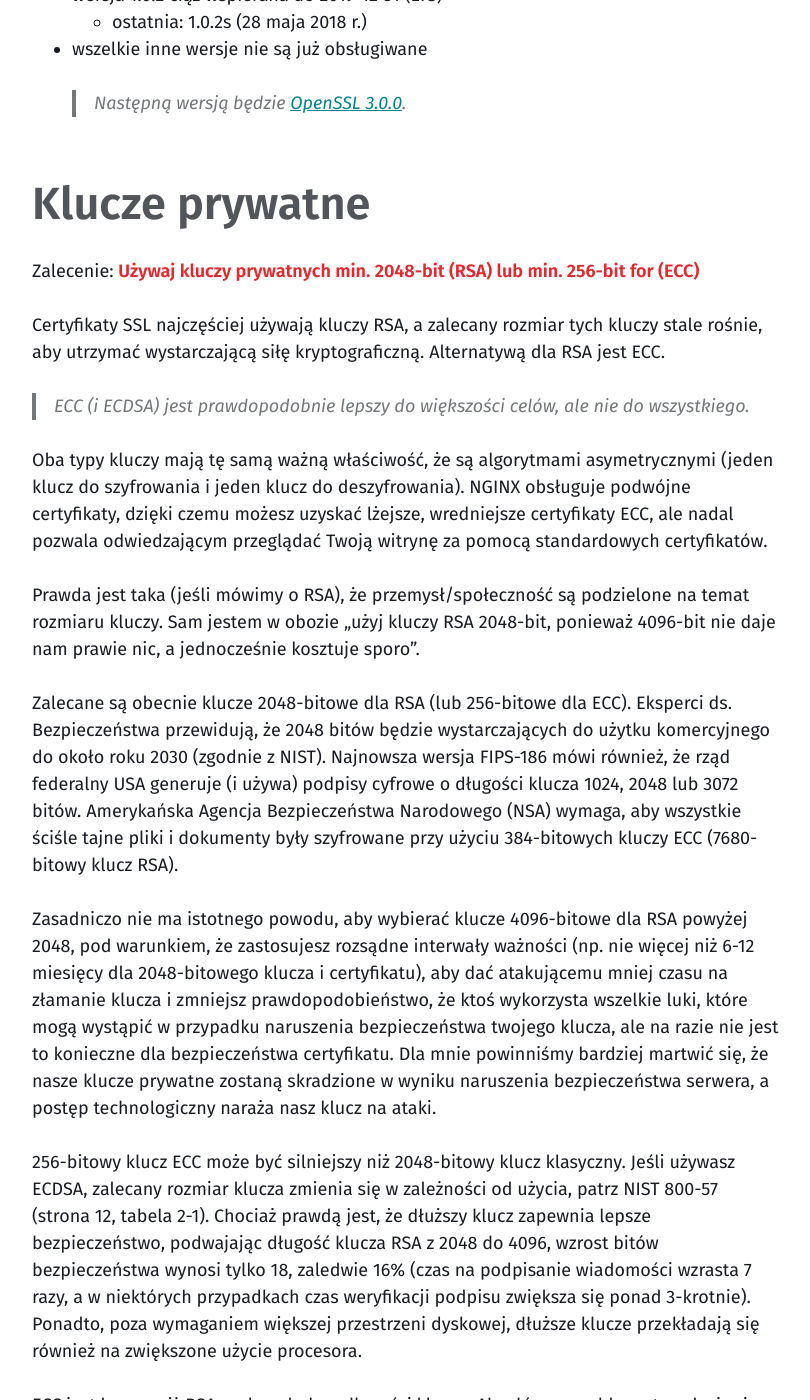
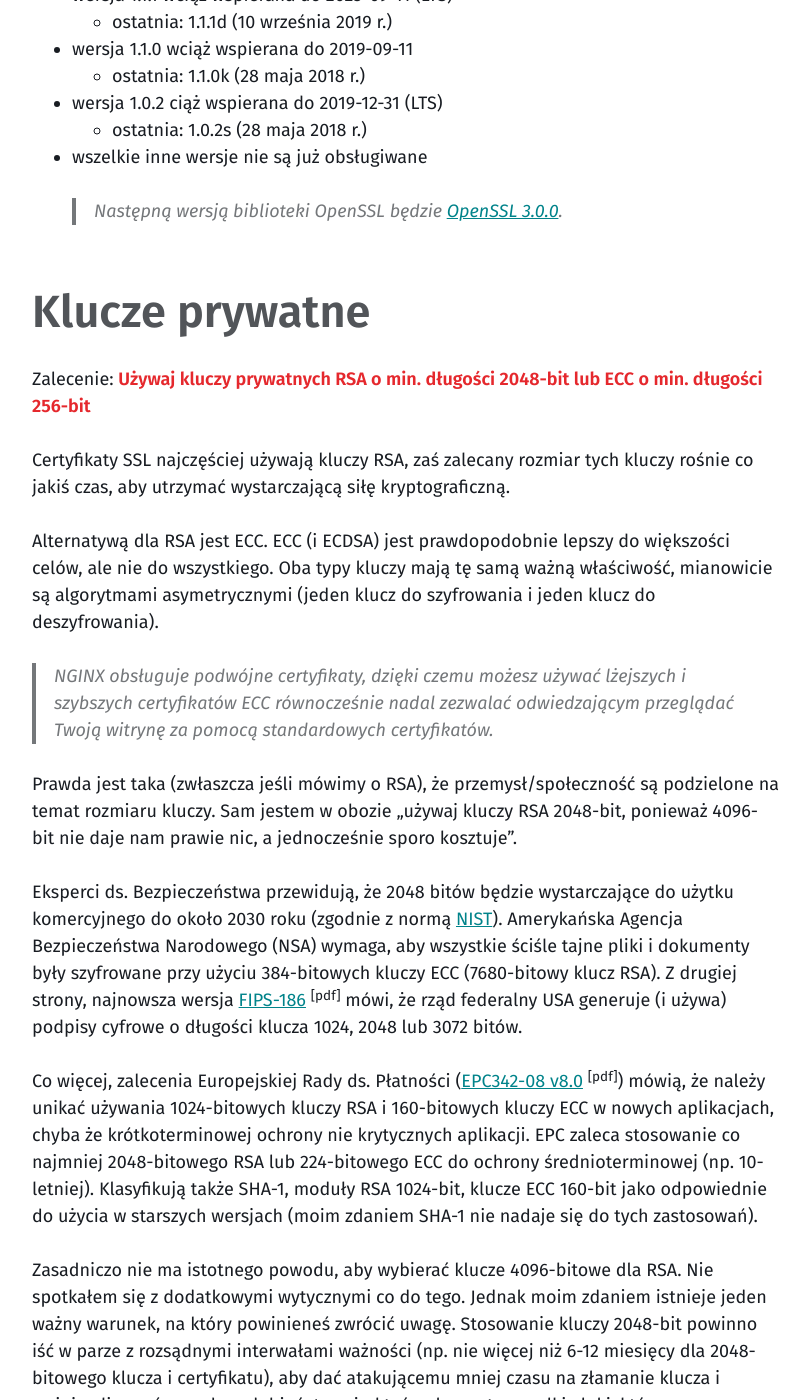
Before and after one commit to morristech/trimstray.github.io, a Jekyll site: the page built from _posts/2020-02-26-niezbednik_sysadmina_tls_nginx.md, in a window 1280 px wide and 1400 px high, scrolled down 2009 px. Shown: the whole window, without its empty margins (180-990 px from the left). Built offline with Jekyll 4.4.1, drawn with Linux system fonts in a browser that asks for light colours; some of the changed text lies outside the part shown.

Commit message:
uncommited changes - signed-off-by: trimstray <trimstray@gmail.com>

```diff
--- a/_posts/2020-02-26-niezbednik_sysadmina_tls_nginx.md
+++ b/_posts/2020-02-26-niezbednik_sysadmina_tls_nginx.md
@@ -16,13 +16,16 @@ Prezentowane konfiguracje oraz zasady odnoszą się do najnowszych zaleceń. Ocz
 
 # Czym jest TLS?
 
-Protokół TLS (ang. _Transport Layer Security_) jest podstawowym protokołem zapewniającym prywatność i integralność danych między dwoma komunikującymi się urządzeniami lub aplikacjami. Jest to także najczęściej stosowany protokół bezpieczeństwa, zastępujący dziś SSL (ang. _Secure Socket Layer_), używany w przeglądarkach internetowych i innych aplikacjach wymagających bezpiecznej wymiany danych przez sieć.
+Protokół TLS (ang. _Transport Layer Security_) jest podstawowym protokołem zapewniającym prywatność i integralność danych między dwoma komunikującymi się urządzeniami lub aplikacjami. Jest to także najczęściej stosowany protokół bezpieczeństwa używany w przeglądarkach internetowych i innych aplikacjach wymagających bezpiecznej wymiany danych przez sieć. TLS zastępuje także starszą wersję protokołu, tj. SSL (ang. _Secure Socket Layer_).
 
-Jedną z ważniejszych funkcji protokołu TLS jest gwarancja, że podczas połączenia ze zdalnym punktem końcowym, jest on tym, za kogo się podaje poprzez szyfrowanie oraz weryfikację jego tożsamości.
+Jedną z ważniejszych funkcji protokołu TLS jest gwarancja, że podczas połączenia ze zdalnym punktem końcowym, jest on tym, za kogo się podaje. Wynika to z dwóch kluczowych funkcji:
+
+- szyfrowania komunikacji między punktem źródłowym a punktem docelowym
+- weryfikacji tożsamości punktu docelowego
 
 # Biblioteka OpenSSL
 
-Zalecenie: <font color="#e5282d"><b>Używaj aktualnej i gotowej do produkcji wersji OpenSSL</b></font>
+Zalecenie: <font color="#e5282d"><b>Używaj aktualnej i gotowej do uruchomienia produkcyjnie wersji OpenSSL</b></font>
 
 Biblioteka [OpenSSL](https://www.openssl.org/) jest najpopularniejszą implementacją protokołu SSL/TLS. Zawiera ona podstawowe funkcje kryptograficzne oraz dostarcza szereg narzędzi administratyjnych.
 
@@ -44,30 +47,32 @@ Oczywiście kryteria wyboru odpowiedniej wersji mogą się różnić i wszystko
   - ostatnia: 1.0.2s (28 maja 2018 r.)
 - wszelkie inne wersje nie są już obsługiwane
 
-  > Następną wersją będzie [OpenSSL 3.0.0](https://blog.apnic.net/2019/10/21/openssl-3-0-accelerating-forwards/).
+  > Następną wersją biblioteki OpenSSL będzie [OpenSSL 3.0.0](https://blog.apnic.net/2019/10/21/openssl-3-0-accelerating-forwards/).
 
 # Klucze prywatne
 
-Zalecenie: <font color="#e5282d"><b>Używaj kluczy prywatnych min. 2048-bit (RSA) lub min. 256-bit for (ECC)</b></font>
+Zalecenie: <font color="#e5282d"><b>Używaj kluczy prywatnych RSA o min. długości 2048-bit lub ECC o min. długości 256-bit</b></font>
 
-Certyfikaty SSL najczęściej używają kluczy RSA, a zalecany rozmiar tych kluczy stale rośnie, aby utrzymać wystarczającą siłę kryptograficzną. Alternatywą dla RSA jest ECC.
+Certyfikaty SSL najczęściej używają kluczy RSA, zaś zalecany rozmiar tych kluczy rośnie co jakiś czas, aby utrzymać wystarczającą siłę kryptograficzną.
 
-  > ECC (i ECDSA) jest prawdopodobnie lepszy do większości celów, ale nie do wszystkiego.
+Alternatywą dla RSA jest ECC. ECC (i ECDSA) jest prawdopodobnie lepszy do większości celów, ale nie do wszystkiego. Oba typy kluczy mają tę samą ważną właściwość, mianowicie są algorytmami asymetrycznymi (jeden klucz do szyfrowania i jeden klucz do deszyfrowania).
 
-Oba typy kluczy mają tę samą ważną właściwość, że są algorytmami asymetrycznymi (jeden klucz do szyfrowania i jeden klucz do deszyfrowania). NGINX obsługuje podwójne certyfikaty, dzięki czemu możesz uzyskać lżejsze, wredniejsze certyfikaty ECC, ale nadal pozwala odwiedzającym przeglądać Twoją witrynę za pomocą standardowych certyfikatów.
+  > NGINX obsługuje podwójne certyfikaty, dzięki czemu możesz używać lżejszych i szybszych certyfikatów ECC równocześnie nadal zezwalać odwiedzającym przeglądać Twoją witrynę za pomocą standardowych certyfikatów.
 
-Prawda jest taka (jeśli mówimy o RSA), że przemysł/społeczność są podzielone na temat rozmiaru kluczy. Sam jestem w obozie „użyj kluczy RSA 2048-bit, ponieważ 4096-bit nie daje nam prawie nic, a jednocześnie kosztuje sporo”.
+Prawda jest taka (zwłaszcza jeśli mówimy o RSA), że przemysł/społeczność są podzielone na temat rozmiaru kluczy. Sam jestem w obozie „używaj kluczy RSA 2048-bit, ponieważ 4096-bit nie daje nam prawie nic, a jednocześnie sporo kosztuje”.
 
-Zalecane są obecnie klucze 2048-bitowe dla RSA (lub 256-bitowe dla ECC). Eksperci ds. Bezpieczeństwa przewidują, że 2048 bitów będzie wystarczających do użytku komercyjnego do około roku 2030 (zgodnie z NIST). Najnowsza wersja FIPS-186 mówi również, że rząd federalny USA generuje (i używa) podpisy cyfrowe o długości klucza 1024, 2048 lub 3072 bitów. Amerykańska Agencja Bezpieczeństwa Narodowego (NSA) wymaga, aby wszystkie ściśle tajne pliki i dokumenty były szyfrowane przy użyciu 384-bitowych kluczy ECC (7680-bitowy klucz RSA).
+Eksperci ds. Bezpieczeństwa przewidują, że 2048 bitów będzie wystarczające do użytku komercyjnego do około 2030 roku (zgodnie z normą [NIST](https://www.keylength.com/en/4/)). Amerykańska Agencja Bezpieczeństwa Narodowego (NSA) wymaga, aby wszystkie ściśle tajne pliki i dokumenty były szyfrowane przy użyciu 384-bitowych kluczy ECC (7680-bitowy klucz RSA). Z drugiej strony, najnowsza wersja [FIPS-186](https://nvlpubs.nist.gov/nistpubs/FIPS/NIST.FIPS.186-4.pdf) <sup>[pdf]</sup> mówi, że rząd federalny USA generuje (i używa) podpisy cyfrowe o długości klucza 1024, 2048 lub 3072 bitów.
 
-Zasadniczo nie ma istotnego powodu, aby wybierać klucze 4096-bitowe dla RSA powyżej 2048, pod warunkiem, że zastosujesz rozsądne interwały ważności (np. nie więcej niż 6-12 miesięcy dla 2048-bitowego klucza i certyfikatu), aby dać atakującemu mniej czasu na złamanie klucza i zmniejsz prawdopodobieństwo, że ktoś wykorzysta wszelkie luki, które mogą wystąpić w przypadku naruszenia bezpieczeństwa twojego klucza, ale na razie nie jest to konieczne dla bezpieczeństwa certyfikatu. Dla mnie powinniśmy bardziej martwić się, że nasze klucze prywatne zostaną skradzione w wyniku naruszenia bezpieczeństwa serwera, a postęp technologiczny naraża nasz klucz na ataki.
+Co więcej, zalecenia Europejskiej Rady ds. Płatności ([EPC342-08 v8.0](https://www.europeanpaymentscouncil.eu/sites/default/files/kb/file/2019-01/EPC342-08%20v8.0%20Guidelines%20on%20cryptographic%20algorithms%20usage%20and%20key%20management.pdf) <sup>[pdf]</sup>) mówią, że należy unikać używania 1024-bitowych kluczy RSA i 160-bitowych kluczy ECC w nowych aplikacjach, chyba że krótkoterminowej ochrony nie krytycznych aplikacji. EPC zaleca stosowanie co najmniej 2048-bitowego RSA lub 224-bitowego ECC do ochrony średnioterminowej (np. 10-letniej). Klasyfikują także SHA-1, moduły RSA 1024-bit, klucze ECC 160-bit jako odpowiednie do użycia w starszych wersjach (moim zdaniem SHA-1 nie nadaje się do tych zastosowań).
 
-256-bitowy klucz ECC może być silniejszy niż 2048-bitowy klucz klasyczny. Jeśli używasz ECDSA, zalecany rozmiar klucza zmienia się w zależności od użycia, patrz NIST 800-57 (strona 12, tabela 2-1). Chociaż prawdą jest, że dłuższy klucz zapewnia lepsze bezpieczeństwo, podwajając długość klucza RSA z 2048 do 4096, wzrost bitów bezpieczeństwa wynosi tylko 18, zaledwie 16% (czas na podpisanie wiadomości wzrasta 7 razy, a w niektórych przypadkach czas weryfikacji podpisu zwiększa się ponad 3-krotnie). Ponadto, poza wymaganiem większej przestrzeni dyskowej, dłuższe klucze przekładają się również na zwiększone użycie procesora.
+Zasadniczo nie ma istotnego powodu, aby wybierać klucze 4096-bitowe dla RSA. Nie spotkałem się z dodatkowymi wytycznymi co do tego. Jednak moim zdaniem istnieje jeden ważny warunek, na który powinieneś zwrócić uwagę. Stosowanie kluczy 2048-bit powinno iść w parze z rozsądnymi interwałami ważności (np. nie więcej niż 6-12 miesięcy dla 2048-bitowego klucza i certyfikatu), aby dać atakującemu mniej czasu na złamanie klucza i zminimalizować prawdopodobieństwo, że ktoś wykorzysta wszelkie luki, które mogą wystąpić w przypadku naruszenia jego bezpieczeństwa.
+
+Co więcej, moim zdaniem powinniśmy bardziej się martwić, że nasze klucze prywatne zostaną skradzione w wyniku naruszenia bezpieczeństwa serwera, a postęp technologiczny naraża nasz klucz na ataki.
+
+256-bitowy klucz ECC może być silniejszy niż 2048-bitowy klucz klasyczny. Jeśli używasz ECDSA, zalecany rozmiar klucza zmienia się w zależności od użycia, patrz [NIST 800-57 (page 12, table 2-1)](https://nvlpubs.nist.gov/nistpubs/specialpublications/nist.sp.800-57pt3r1.pdf) <sup>[pdf]</sup>. Chociaż prawdą jest, że dłuższy klucz zapewnia lepsze bezpieczeństwo, podwajając długość klucza RSA z 2048 do 4096, wzrost bitów bezpieczeństwa wynosi tylko 18, zaledwie 16% (czas na podpisanie wiadomości wzrasta 7 razy, a w niektórych przypadkach czas weryfikacji podpisu zwiększa się ponad 3-krotnie). Ponadto, poza wymaganiem większej przestrzeni dyskowej, dłuższe klucze przekładają się również na zwiększone użycie procesora.
 
 ECC jest lepsze niż RSA pod względem długości klucza. Ale główne problemy to wdrożenie. Myślę, że RSA jest łatwiejszy do wdrożenia niż ECC. Klucze ECDSA (zawierające klucze publiczne ECC) są zalecane w porównaniu z RSA, ponieważ oferują ten sam poziom bezpieczeństwa z mniejszymi kluczami w przeciwieństwie do kryptografii spoza ECC. Klucze ECC są lepsze niż klucze RSA i DSA, ponieważ algorytm ECC jest trudniejszy do złamania (mniej wrażliwy). Moim zdaniem ECC nadaje się do środowisk o dużej ilości ograniczeń (ograniczone zasoby pamięci lub przetwarzania danych), np. telefony komórkowe, urządzenia PDA i ogólnie systemy wbudowane. Oczywiście klucze RSA są bardzo szybkie, zapewniają bardzo proste szyfrowanie i weryfikację oraz są łatwiejsze do wdrożenia niż ECC.
 
 Dłuższe klucze RSA generują więcej czasu i wymagają więcej procesora i energii, gdy są używane do szyfrowania i deszyfrowania, również uzgadnianie SSL na początku każdego połączenia będzie wolniejsze. Ma również niewielki wpływ na stronę klienta (np. Przeglądarki). Podczas korzystania z curve25519, ECC jest uważane za bardziej bezpieczne. Z założenia jest szybki i odporny na różne ataki z boku kanału. RSA jest jednak nie mniej bezpieczny, ale pod względem praktycznym jest również uważany za niezniszczalny.
 
-Prawdziwą zaletą używania obecnie klucza 4096-bitowego jest zabezpieczenie na przyszłość. Jeśli chcesz uzyskać A + ze 100% s na SSL Lab (dla Key Exchange), zdecydowanie powinieneś użyć 4096 bitowych kluczy prywatnych. To główny (i jedyny dla mnie) powód, dla którego powinieneś ich używać.
-
-Użyj polecenia prędkości OpenSSL, aby porównać oba typy i porównać wyniki, np. openssl speed rsa2048 rsa4096, openssl speed rsa lub openssl speed ecdsa. Pamiętaj jednak, że w testach szybkości OpenSSL widać różnicę w szybkości szyfrowania blokowego, podczas gdy w rzeczywistości większość czasu procesora jest spędzana na algorytmach asymetrycznych podczas uzgadniania SSL. Z drugiej strony nowoczesne procesory są w stanie wykonać co najmniej 1k 1024-bitowych znaków RSA na sekundę na jednym rdzeniu, więc zwykle nie jest to problem.
+Tak naprawdę prawdziwą zaletą używania klucza 4096-bitowego jest zabezpieczenie na przyszłość. Jeśli chcesz uzyskać A + ze 100% s na SSL Lab (dla Key Exchange), zdecydowanie powinieneś użyć 4096 bitowych kluczy prywatnych. To główny (i jedyny dla mnie) powód, dla którego powinieneś ich używać.
```
